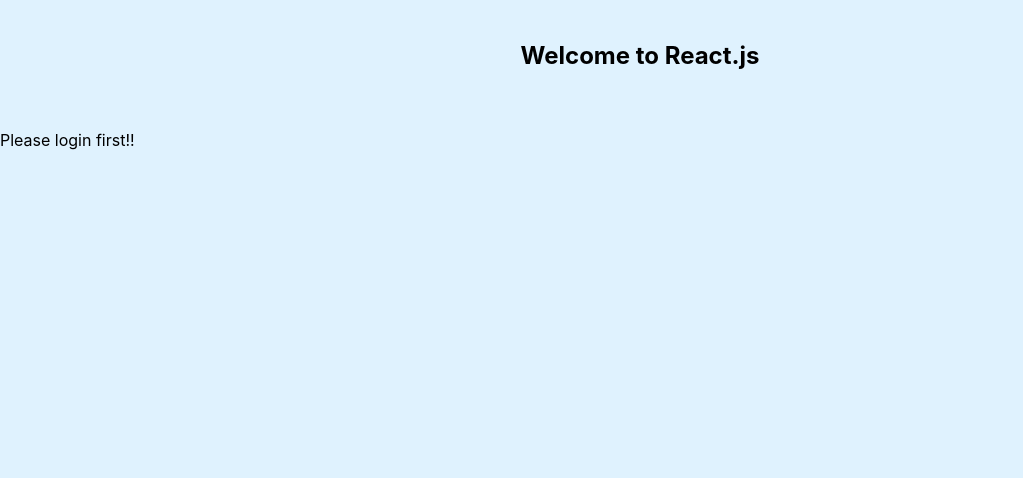
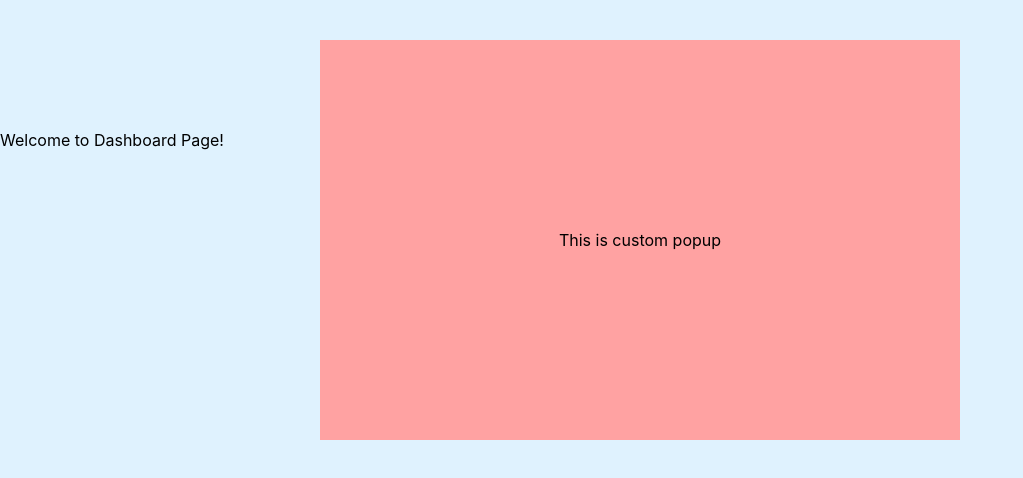
Before and after one commit to gouthamamin/react-learning, a React (Vite) app: page / in a window 1280 px wide. Shown: the top 478 px of the page, without its empty margins (0-1023 px from the left). Built offline with nearby package versions, Linux system fonts and the light colour scheme.

Commit message:
feat: modal popup using react portal

```diff
--- a/src/App.tsx
+++ b/src/App.tsx
@@ -1,10 +1,10 @@
-import AuthenticatedhProfilePage from "./components/ProfilePage";
+import DashboardPage from "./components/DashboardPage";
 
 const App = () => {
   return (
     <div className="w-full min-h-screen flex flex-col gap-4 bg-sky-100">
       <h1 className="text-center font-bold text-2xl my-10">Welcome to React.js</h1>
-      <AuthenticatedhProfilePage />
+      <DashboardPage />
     </div>
   );
 };
--- a/src/components/DashboardPage.tsx
+++ b/src/components/DashboardPage.tsx
@@ -1,13 +1,14 @@
-import withAuth from './hoc/withAuth'
+import Modal from "./Modal";
 
 const DashboardPage = () => {
   return (
     <div>
       <h1>Welcome to Dashboard Page!</h1>
+      <Modal>
+        <h1>This is custom popup</h1>
+      </Modal>
     </div>
   )
 }
 
-const AuthenticatedhDashboardPage = withAuth(DashboardPage);
-
-export default AuthenticatedhDashboardPage;
+export default DashboardPage;
--- /dev/null
+++ b/src/components/Modal.tsx
@@ -0,0 +1,16 @@
+import React from 'react'
+import { createPortal } from 'react-dom'
+
+interface iModaL {
+  children: React.ReactNode
+}
+const Modal = (props: iModaL) => {
+  return createPortal(
+    <div className="fixed w-1/2 h-1/2 top-10 left-1/2 -translate-x-1/2 flex items-center justify-center bg-red-300">
+      {props.children}
+    </div>,
+    document.body
+  )
+}
+
+export default Modal;
```
